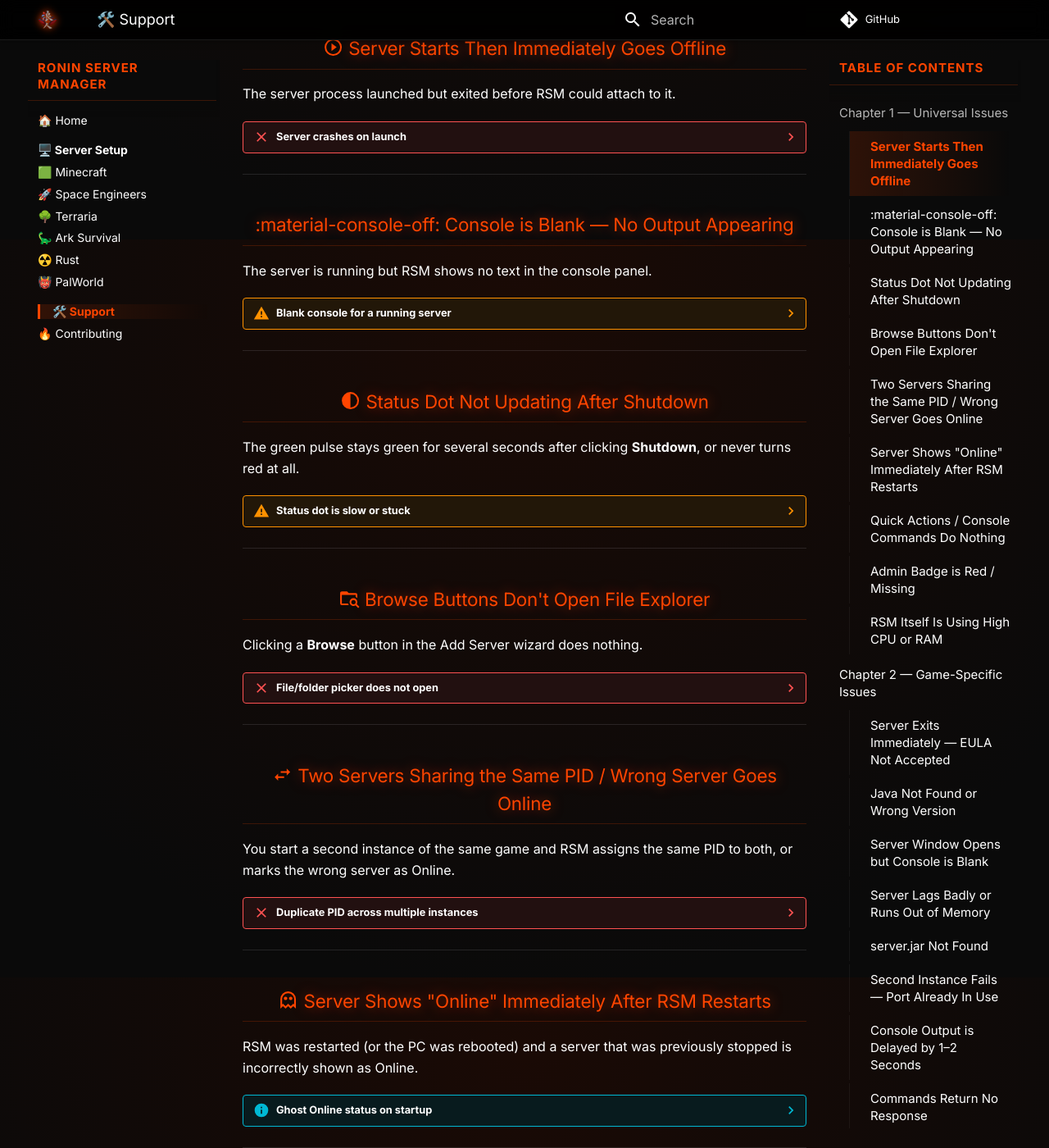
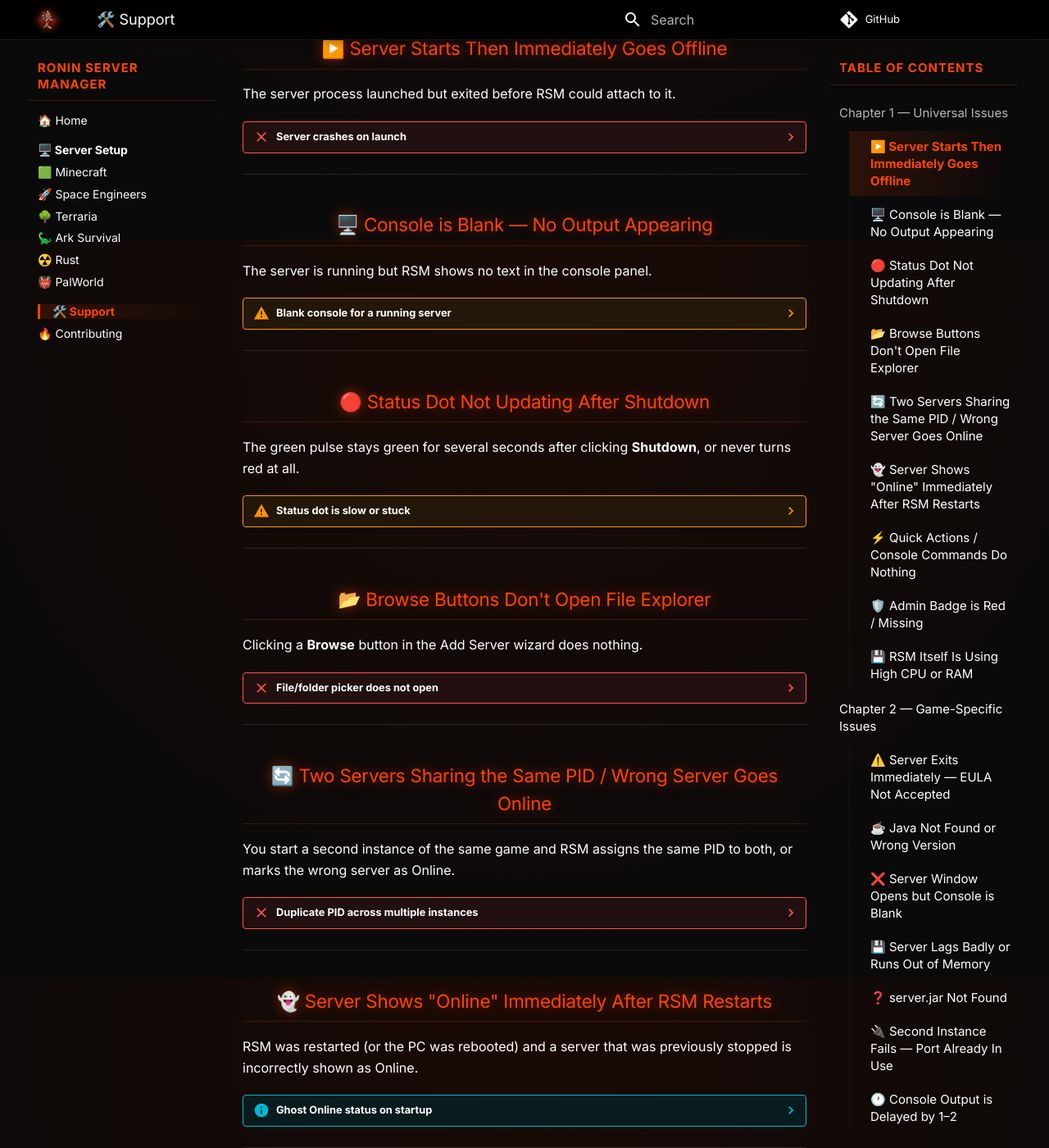
Before and after one commit to PhonicSpider/Ronin-Server-Manager, an MkDocs documentation site: the page built from docs/troubleshooting.md, in a window 1280 px wide and 1400 px high, scrolled down 608 px. Shown: the whole window at 82% size. Built offline with MkDocs 1.6.1 and Material for MkDocs 9.7.7, drawn with Linux system fonts in a browser that asks for light colours; comment, search, counter and statistics services are not loaded; some of the changed text lies outside the part shown.

Commit message:
Fix material icons in headings — replace with Unicode emoji
Material icon shortcodes don't render inside heading syntax.
Replaced all :material-xxx: in ### headings with plain Unicode emoji.
Icons in card/admonition body text are unchanged.

```diff
--- a/docs/troubleshooting.md
+++ b/docs/troubleshooting.md
@@ -13,7 +13,7 @@
 
 ---
 
-### :material-play-circle-outline: Server Starts Then Immediately Goes Offline {: .rsm-header }
+### ▶️ Server Starts Then Immediately Goes Offline {: .rsm-header }
 
 The server process launched but exited before RSM could attach to it.
 
@@ -36,7 +36,7 @@
 
 ---
 
-### :material-console-off: Console is Blank — No Output Appearing {: .rsm-header }
+### 🖥️ Console is Blank — No Output Appearing {: .rsm-header }
 
 The server is running but RSM shows no text in the console panel.
 
@@ -59,7 +59,7 @@
 
 ---
 
-### :material-circle-half-full: Status Dot Not Updating After Shutdown {: .rsm-header }
+### 🔴 Status Dot Not Updating After Shutdown {: .rsm-header }
 
 The green pulse stays green for several seconds after clicking **Shutdown**, or never turns red at all.
 
@@ -73,7 +73,7 @@
 
 ---
 
-### :material-folder-search-outline: Browse Buttons Don't Open File Explorer {: .rsm-header }
+### 📂 Browse Buttons Don't Open File Explorer {: .rsm-header }
 
 Clicking a **Browse** button in the Add Server wizard does nothing.
 
@@ -85,7 +85,7 @@
 
 ---
 
-### :material-swap-horizontal: Two Servers Sharing the Same PID / Wrong Server Goes Online {: .rsm-header }
+### 🔄 Two Servers Sharing the Same PID / Wrong Server Goes Online {: .rsm-header }
 
 You start a second instance of the same game and RSM assigns the same PID to both, or marks the wrong server as Online.
 
@@ -102,7 +102,7 @@
 
 ---
 
-### :material-ghost-outline: Server Shows "Online" Immediately After RSM Restarts {: .rsm-header }
+### 👻 Server Shows "Online" Immediately After RSM Restarts {: .rsm-header }
 
 RSM was restarted (or the PC was rebooted) and a server that was previously stopped is incorrectly shown as Online.
 
@@ -115,7 +115,7 @@
 
 ---
 
-### :material-lightning-bolt-circle: Quick Actions / Console Commands Do Nothing {: .rsm-header }
+### ⚡ Quick Actions / Console Commands Do Nothing {: .rsm-header }
 
 You click a Quick Action button or type a command and nothing happens on the server.
 
@@ -138,7 +138,7 @@
 
 ---
 
-### :material-shield-account: Admin Badge is Red / Missing {: .rsm-header }
+### 🛡️ Admin Badge is Red / Missing {: .rsm-header }
 
 The shield icon in the RSM header is red, indicating RSM is not running with Administrator privileges.
 
@@ -152,7 +152,7 @@
 
 ---
 
-### :material-memory: RSM Itself Is Using High CPU or RAM {: .rsm-header }
+### 💾 RSM Itself Is Using High CPU or RAM {: .rsm-header }
 
 The manager's own process is consuming significant resources, separate from the game servers.
 
@@ -172,7 +172,7 @@
 
 === ":material-minecraft: Minecraft"
 
-    ### :material-gavel: Server Exits Immediately — EULA Not Accepted {: .rsm-header }
+    ### ⚠️ Server Exits Immediately — EULA Not Accepted {: .rsm-header }
 
     ??? failure "Server closes with 'You need to agree to the EULA'"
 
@@ -185,7 +185,7 @@
 
     ---
 
-    ### :material-coffee: Java Not Found or Wrong Version {: .rsm-header }
+    ### ☕ Java Not Found or Wrong Version {: .rsm-header }
 
     ??? failure "RSM can't find java.exe or server starts with errors"
 
@@ -198,7 +198,7 @@
 
     ---
 
-    ### :material-window-close: Server Window Opens but Console is Blank {: .rsm-header }
+    ### ❌ Server Window Opens but Console is Blank {: .rsm-header }
 
     ??? warning "Output visible in the Java window but not in RSM"
 
@@ -209,7 +209,7 @@
 
     ---
 
-    ### :material-memory: Server Lags Badly or Runs Out of Memory {: .rsm-header }
+    ### 💾 Server Lags Badly or Runs Out of Memory {: .rsm-header }
 
     ??? warning "RAM allocation issues"
 
@@ -221,7 +221,7 @@
 
     ---
 
-    ### :material-file-question: `server.jar` Not Found {: .rsm-header }
+    ### ❓ `server.jar` Not Found {: .rsm-header }
 
     ??? failure "Error: unable to access jarfile server.jar"
 
@@ -233,7 +233,7 @@
 
 === ":material-rocket-launch: Space Engineers"
 
-    ### :material-ethernet-off: Second Instance Fails — Port Already In Use {: .rsm-header }
+    ### 🔌 Second Instance Fails — Port Already In Use {: .rsm-header }
 
     ??? failure "Error binding server endpoint: Only one usage of each socket address"
 
@@ -250,7 +250,7 @@
 
     ---
 
-    ### :material-clock-outline: Console Output is Delayed by 1–2 Seconds {: .rsm-header }
+    ### 🕐 Console Output is Delayed by 1–2 Seconds {: .rsm-header }
 
     ??? info "Slight delay in SE log output — this is normal"
 
@@ -258,7 +258,7 @@
 
     ---
 
-    ### :material-console-line: Commands Return No Response {: .rsm-header }
+    ### 💻 Commands Return No Response {: .rsm-header }
 
     ??? warning "Quick Actions or console commands do nothing in SE"
 
@@ -270,7 +270,7 @@
 
     ---
 
-    ### :material-folder-arrow-right: `-path` Argument Must Match Working Directory {: .rsm-header }
+    ### 📁 `-path` Argument Must Match Working Directory {: .rsm-header }
 
     ??? warning "SE loads the wrong instance or wrong world"
 
@@ -286,7 +286,7 @@
 
     ---
 
-    ### :material-shield-account: SE Crashes Immediately — Admin Rights Required {: .rsm-header }
+    ### 🛡️ SE Crashes Immediately — Admin Rights Required {: .rsm-header }
 
     ??? failure "Access denied or network binding errors on start"
 
@@ -297,7 +297,7 @@
 
 === ":material-paw: Ark: Survival"
 
-    ### :material-console-off: Console is Empty After Server Starts {: .rsm-header }
+    ### 🖥️ Console is Empty After Server Starts {: .rsm-header }
 
     ??? warning "No log output in RSM for an Ark server"
 
@@ -313,7 +313,7 @@
 
     ---
 
-    ### :material-key-alert: RCON Commands Fail or Return Errors {: .rsm-header }
+    ### 🔑 RCON Commands Fail or Return Errors {: .rsm-header }
 
     ??? failure "Commands do nothing or RSM shows an RCON connection error"
 
@@ -326,7 +326,7 @@
 
     ---
 
-    ### :material-crash: Server Crashes Immediately After Launch {: .rsm-header }
+    ### 💥 Server Crashes Immediately After Launch {: .rsm-header }
 
     ??? failure "ShooterGameServer.exe exits within seconds"
 
@@ -337,7 +337,7 @@
 
     ---
 
-    ### :material-server-network: Multiple Instances Conflict {: .rsm-header }
+    ### 🌐 Multiple Instances Conflict {: .rsm-header }
 
     ??? warning "Second Ark server crashes or can't be found by players"
 
@@ -353,7 +353,7 @@
 
     ---
 
-    ### :material-timer-sand: Console is Blank for the First Minute {: .rsm-header }
+    ### ⏳ Console is Blank for the First Minute {: .rsm-header }
 
     ??? info "No output during initial Ark startup — this is normal"
 
@@ -362,7 +362,7 @@
 
 === ":material-leaf: Terraria"
 
-    ### :material-console-network-outline: Quick Actions Are Not Available {: .rsm-header }
+    ### ⚡ Quick Actions Are Not Available {: .rsm-header }
 
     ??? info "No Quick Action buttons appear for Terraria"
 
@@ -372,7 +372,7 @@
 
     ---
 
-    ### :material-file-cog: Server Ignores Config or Starts With Wrong World {: .rsm-header }
+    ### ⚙️ Server Ignores Config or Starts With Wrong World {: .rsm-header }
 
     ??? warning "Terraria loads the wrong world or ignores config file"
 
@@ -384,7 +384,7 @@
 
     ---
 
-    ### :material-ethernet-alert: Port Conflict With Multiple Terraria Instances {: .rsm-header }
+    ### ⚠️ Port Conflict With Multiple Terraria Instances {: .rsm-header }
 
     ??? warning "Second Terraria server crashes or is unreachable"
 
@@ -398,7 +398,7 @@
 
     ---
 
-    ### :material-clock-fast: Server Starts Slowly — World Generation Takes Time {: .rsm-header }
+    ### ⏱️ Server Starts Slowly — World Generation Takes Time {: .rsm-header }
 
     ??? info "RSM shows 'Starting' for a long time — this is normal for new worlds"
 
```
